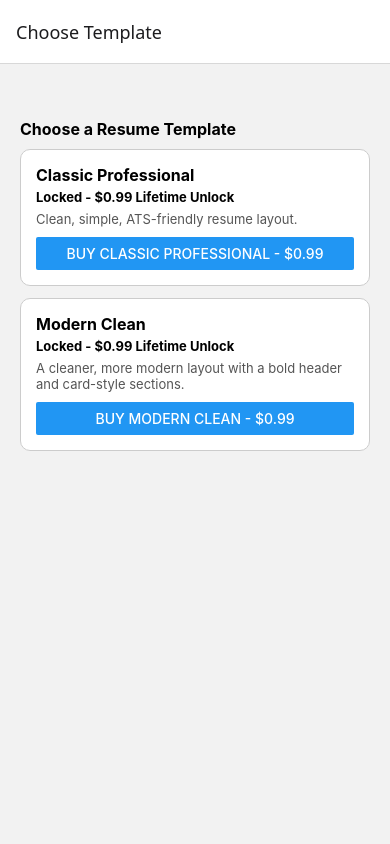
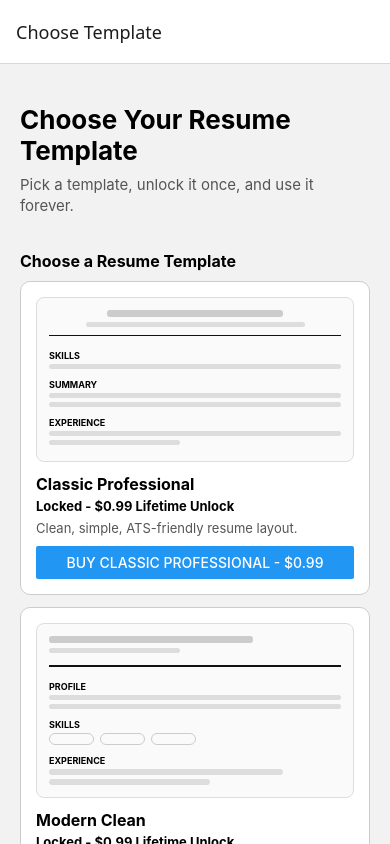
Before and after one commit to bnard21/Resume-Builder, a React Native app: screen /TemplateSelect in a window 390 px wide. Built offline with nearby package versions, Linux system fonts and the light colour scheme.

Commit message:
Added a preview for resume builder and deading to page

```diff
--- /dev/null
+++ b/components/TemplateCardPreview.js
@@ -0,0 +1,138 @@
+import { View, Text, StyleSheet } from "react-native";
+
+export default function TemplateCardPreview({ templateId }) {
+  if (templateId === "modern") {
+    return (
+      <View style={styles.previewBox}>
+        <View style={styles.modernHeader}>
+          <View style={styles.longLine} />
+          <View style={styles.shortLine} />
+        </View>
+
+        <Text style={styles.previewSectionTitle}>Profile</Text>
+        <View style={styles.line} />
+        <View style={styles.line} />
+
+        <Text style={styles.previewSectionTitle}>Skills</Text>
+        <View style={styles.tagRow}>
+          <View style={styles.tag} />
+          <View style={styles.tag} />
+          <View style={styles.tag} />
+        </View>
+
+        <Text style={styles.previewSectionTitle}>Experience</Text>
+        <View style={styles.cardLine} />
+        <View style={styles.cardLineShort} />
+      </View>
+    );
+  }
+
+  return (
+    <View style={styles.previewBox}>
+      <View style={styles.centerLine} />
+      <View style={styles.centerShortLine} />
+
+      <View style={styles.divider} />
+
+      <Text style={styles.previewSectionTitle}>Skills</Text>
+      <View style={styles.line} />
+
+      <Text style={styles.previewSectionTitle}>Summary</Text>
+      <View style={styles.line} />
+      <View style={styles.line} />
+
+      <Text style={styles.previewSectionTitle}>Experience</Text>
+      <View style={styles.line} />
+      <View style={styles.shortLine} />
+    </View>
+  );
+}
+
+const styles = StyleSheet.create({
+  previewBox: {
+    borderWidth: 1,
+    borderColor: "#ddd",
+    backgroundColor: "#fafafa",
+    padding: 12,
+    marginBottom: 12,
+    borderRadius: 8,
+  },
+  modernHeader: {
+    borderBottomWidth: 2,
+    borderBottomColor: "#111",
+    paddingBottom: 8,
+    marginBottom: 8,
+  },
+  divider: {
+    borderBottomWidth: 1,
+    borderBottomColor: "#111",
+    marginVertical: 8,
+  },
+  previewSectionTitle: {
+    fontSize: 9,
+    fontWeight: "bold",
+    marginTop: 6,
+    marginBottom: 3,
+    textTransform: "uppercase",
+  },
+  line: {
+    height: 5,
+    backgroundColor: "#ddd",
+    borderRadius: 3,
+    marginBottom: 4,
+  },
+  longLine: {
+    height: 7,
+    width: "70%",
+    backgroundColor: "#ccc",
+    borderRadius: 3,
+    marginBottom: 5,
+  },
+  shortLine: {
+    height: 5,
+    width: "45%",
+    backgroundColor: "#ddd",
+    borderRadius: 3,
+    marginBottom: 4,
+  },
+  centerLine: {
+    height: 7,
+    width: "60%",
+    backgroundColor: "#ccc",
+    borderRadius: 3,
+    alignSelf: "center",
+    marginBottom: 5,
+  },
+  centerShortLine: {
+    height: 5,
+    width: "75%",
+    backgroundColor: "#ddd",
+    borderRadius: 3,
+    alignSelf: "center",
+  },
+  tagRow: {
+    flexDirection: "row",
+    gap: 6,
+    marginBottom: 4,
+  },
+  tag: {
+    height: 12,
+    width: 45,
+    borderWidth: 1,
+    borderColor: "#ccc",
+    borderRadius: 10,
+  },
+  cardLine: {
+    height: 6,
+    width: "80%",
+    backgroundColor: "#ddd",
+    borderRadius: 3,
+    marginBottom: 4,
+  },
+  cardLineShort: {
+    height: 6,
+    width: "55%",
+    backgroundColor: "#ddd",
+    borderRadius: 3,
+  },
+});
--- a/components/TemplateSelector.js
+++ b/components/TemplateSelector.js
@@ -1,4 +1,5 @@
 import { View, Text, Button, StyleSheet, Alert } from "react-native";
+import TemplateCardPreview from "./TemplateCardPreview";
 
 export default function TemplateSelector({
   templates,
@@ -44,6 +45,8 @@ export default function TemplateSelector({
 
         return (
           <View key={template.id} style={styles.templateCard}>
+            <TemplateCardPreview templateId={template.id} />
+
             <Text style={styles.templateName}>{template.name}</Text>
 
             <Text style={styles.templateStatus}>
--- a/screens/TemplateSelectScreen.js
+++ b/screens/TemplateSelectScreen.js
@@ -1,5 +1,5 @@
 import { useState } from "react";
-import { ScrollView, StyleSheet } from "react-native";
+import { ScrollView, StyleSheet, Text } from "react-native";
 
 import TemplateSelector from "../components/TemplateSelector";
 import { templates } from "../data/templates";
@@ -33,6 +33,12 @@ export default function TemplateSelectScreen({ navigation }) {
 
   return (
     <ScrollView style={styles.container}>
+      <Text style={styles.title}>Choose Your Resume Template</Text>
+
+      <Text style={styles.subtitle}>
+         Pick a template, unlock it once, and use it forever.
+      </Text>
+
       <TemplateSelector
         templates={templates}
         selectedTemplate={selectedTemplate}
@@ -49,4 +55,15 @@ const styles = StyleSheet.create({
     padding: 20,
     marginTop: 20,
   },
+  title: {
+    fontSize: 26,
+    fontWeight: "bold",
+    marginBottom: 8,
+  },
+  subtitle: {
+    fontSize: 15,
+    color: "#555",
+    marginBottom: 20,
+    lineHeight: 21,
+  },
 });
```
